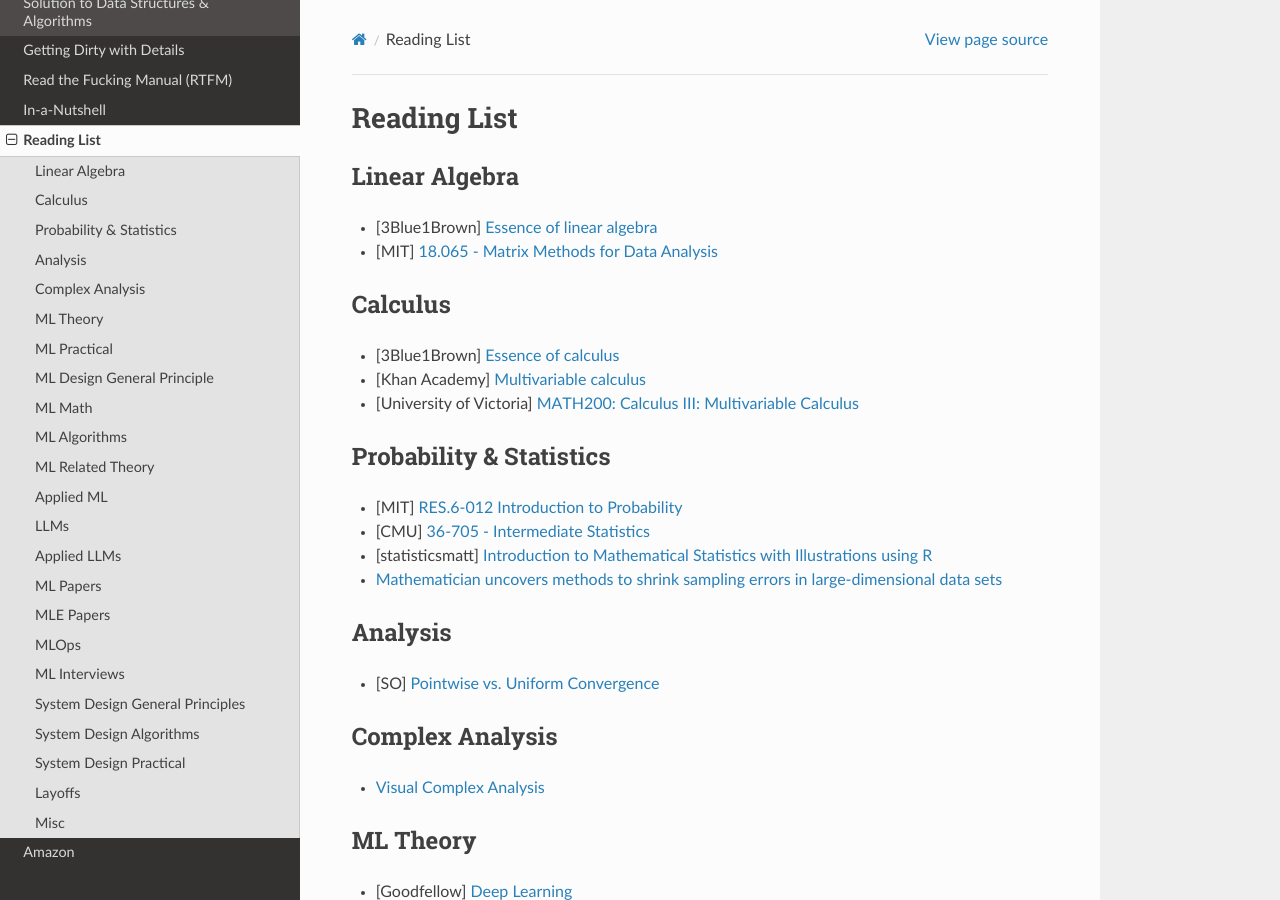
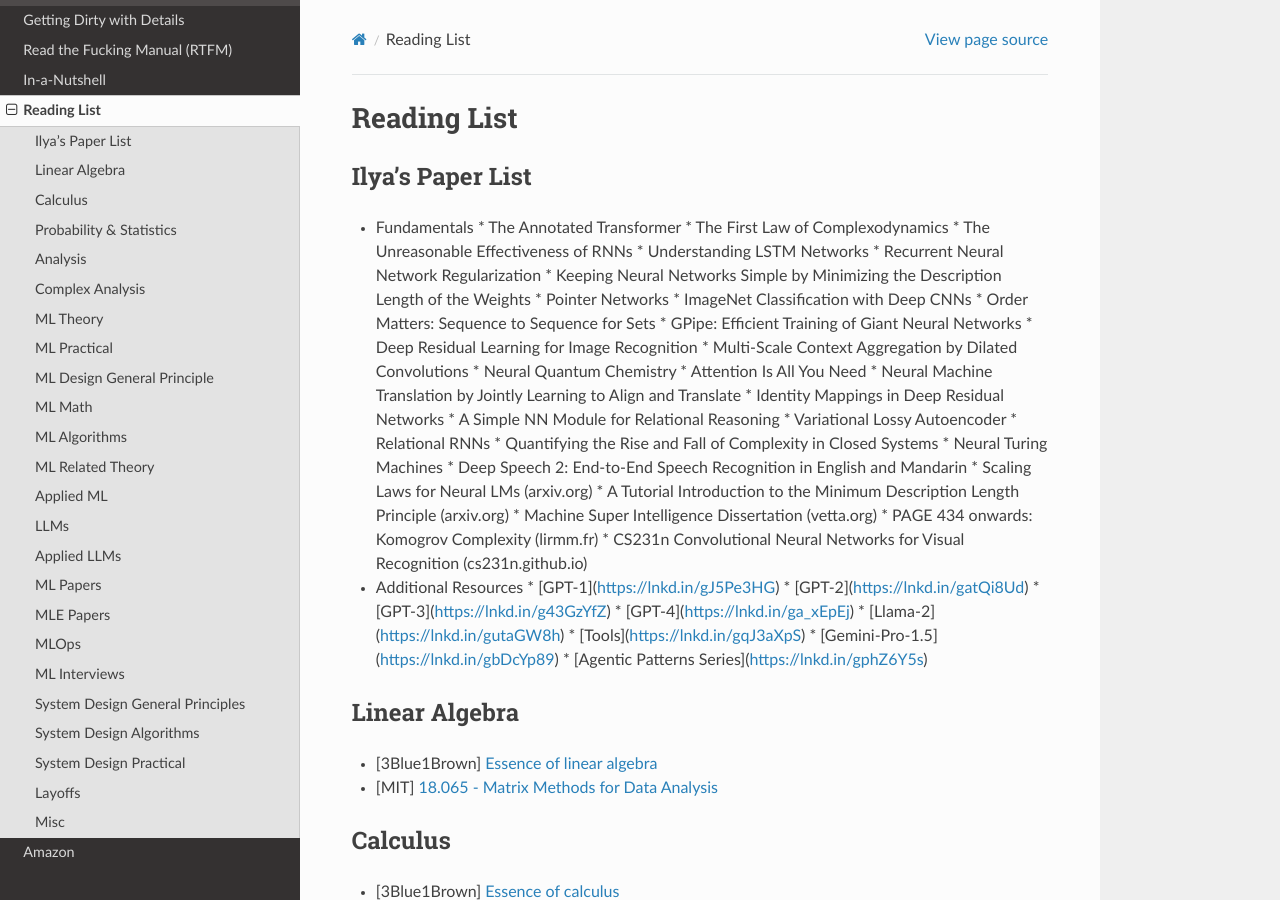
Before and after one commit to uselesstechjunks/leetcode, a Sphinx documentation site: the page built from docs/source/readlist.rst, in a window 1280 px wide and 900 px high. Built offline with Sphinx 7.4.7 and the Read the Docs theme 2.0.0, drawn with Linux system fonts in a browser that asks for light colours.

Commit message:
Update readlist.rst

```diff
--- a/docs/source/readlist.rst
+++ b/docs/source/readlist.rst
@@ -1,5 +1,46 @@
 Reading List
 ##############################
+
+Ilya's Paper List
+***********************************
+- Fundamentals
+  * The Annotated Transformer
+  * The First Law of Complexodynamics
+  * The Unreasonable Effectiveness of RNNs
+  * Understanding LSTM Networks
+  * Recurrent Neural Network Regularization
+  * Keeping Neural Networks Simple by Minimizing the Description Length of the Weights
+  * Pointer Networks
+  * ImageNet Classification with Deep CNNs
+  * Order Matters: Sequence to Sequence for Sets
+  * GPipe: Efficient Training of Giant Neural Networks
+  * Deep Residual Learning for Image Recognition
+  * Multi-Scale Context Aggregation by Dilated Convolutions
+  * Neural Quantum Chemistry
+  * Attention Is All You Need
+  * Neural Machine Translation by Jointly Learning to Align and Translate
+  * Identity Mappings in Deep Residual Networks
+  * A Simple NN Module for Relational Reasoning
+  * Variational Lossy Autoencoder
+  * Relational RNNs
+  * Quantifying the Rise and Fall of Complexity in Closed Systems
+  * Neural Turing Machines
+  * Deep Speech 2: End-to-End Speech Recognition in English and Mandarin
+  * Scaling Laws for Neural LMs (arxiv.org)
+  * A Tutorial Introduction to the Minimum Description Length Principle (arxiv.org)
+  * Machine Super Intelligence Dissertation (vetta.org)
+  * PAGE 434 onwards: Komogrov Complexity (lirmm.fr)
+  * CS231n Convolutional Neural Networks for Visual Recognition (cs231n.github.io)
+
+- Additional Resources
+  * [GPT-1](https://lnkd.in/gJ5Pe3HG)
+  * [GPT-2](https://lnkd.in/gatQi8Ud)
+  * [GPT-3](https://lnkd.in/g43GzYfZ)
+  * [GPT-4](https://lnkd.in/ga_xEpEj)
+  * [Llama-2](https://lnkd.in/gutaGW8h)
+  * [Tools](https://lnkd.in/gqJ3aXpS)
+  * [Gemini-Pro-1.5](https://lnkd.in/gbDcYp89)
+  * [Agentic Patterns Series](https://lnkd.in/gphZ6Y5s)
 
 Linear Algebra
 ***********************************
```
